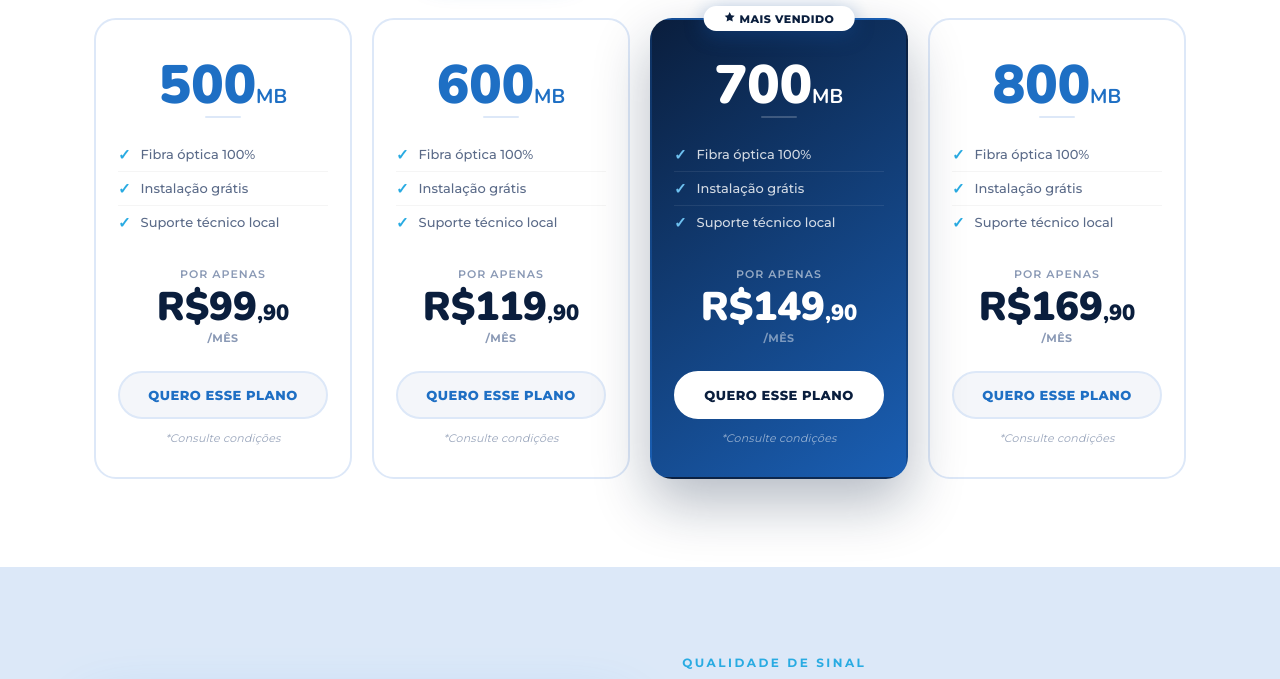
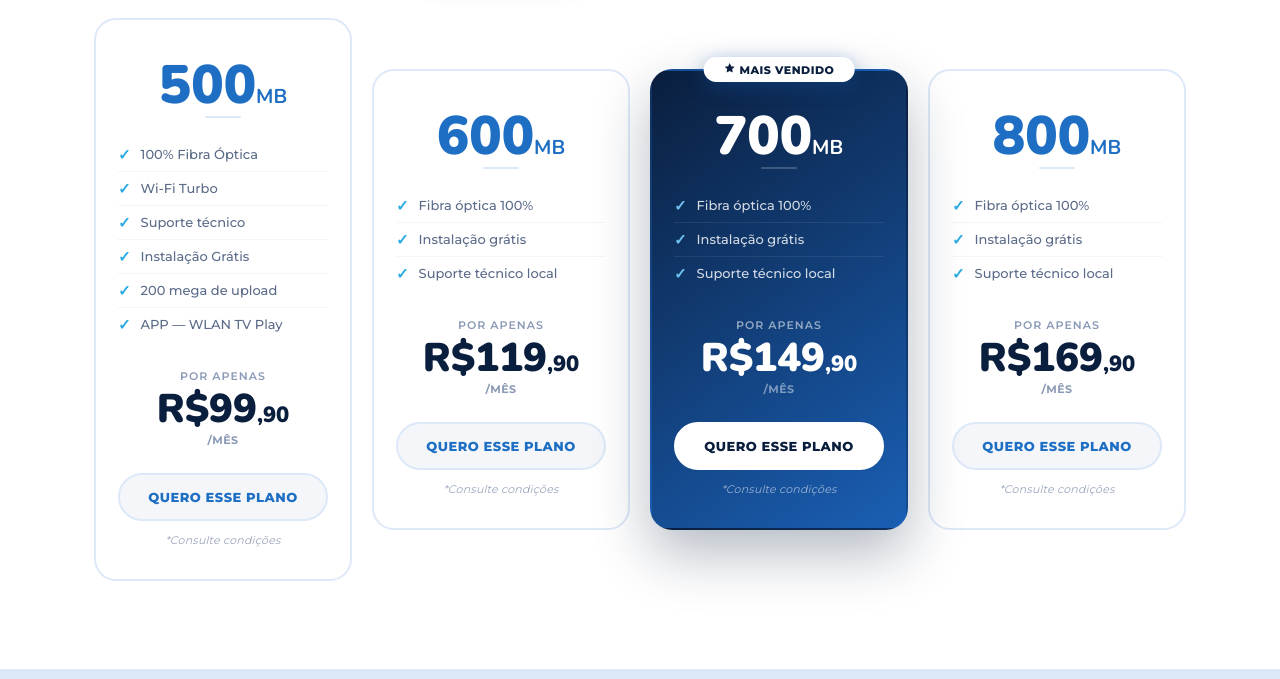
Before and after one commit to euwill-maker/wlan-preview, a plain HTML site: page index.html in a window 1280 px wide. Shown: the part 2500-3179 px from the top of the page. Drawn offline with nearby package versions, Linux system fonts and the light colour scheme.

Commit message:
Características reais do plano 500MB Água Clara (Wi-Fi Turbo, 200MB upload, WLAN TV Play)
Co-Authored-By: Claude Opus 4.8 (1M context) <noreply@anthropic.com>

```diff
--- a/index.html
+++ b/index.html
@@ -2378,9 +2378,12 @@ a { text-decoration: none; color: inherit; }
         <div class="plan-speed">500<span class="plan-speed-unit">MB</span></div>
         <div class="plan-divider"></div>
         <ul class="plan-features">
-          <li><span class="plan-check">✓</span> Fibra óptica 100%</li>
-          <li><span class="plan-check">✓</span> Instalação grátis</li>
-          <li><span class="plan-check">✓</span> Suporte técnico local</li>
+          <li><span class="plan-check">✓</span> 100% Fibra Óptica</li>
+          <li><span class="plan-check">✓</span> Wi-Fi Turbo</li>
+          <li><span class="plan-check">✓</span> Suporte técnico</li>
+          <li><span class="plan-check">✓</span> Instalação Grátis</li>
+          <li><span class="plan-check">✓</span> 200 mega de upload</li>
+          <li><span class="plan-check">✓</span> APP — WLAN TV Play</li>
         </ul>
         <div class="plan-price-label">Por apenas</div>
         <div class="plan-price">R$99<span style="font-size:22px">,90</span></div>
```
